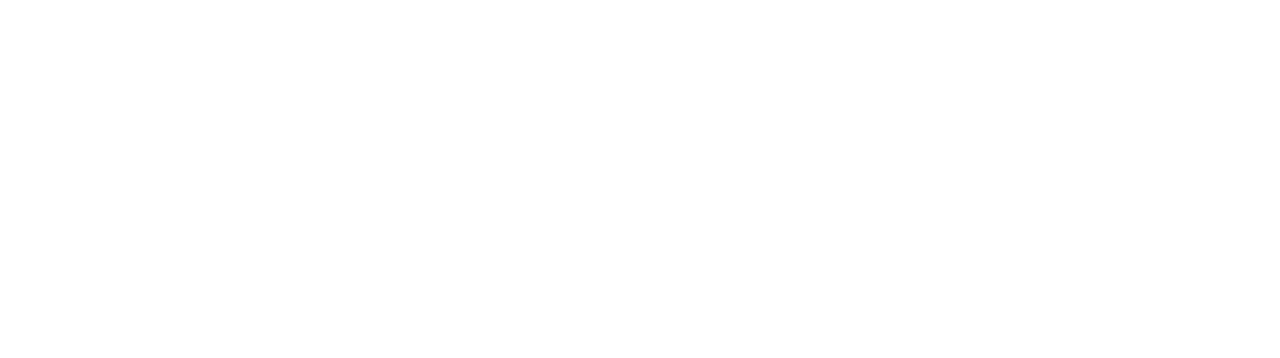
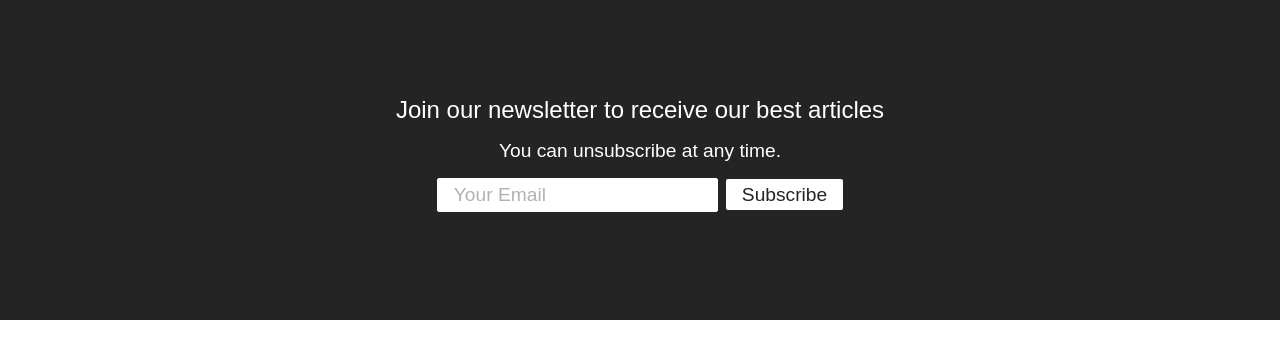
Before and after one commit to phuctranlh/footer, a React (Create React App) app: page / in a window 1280 px wide. Shown: the top 358 px of the page. Built offline with nearby package versions, Linux system fonts and the light colour scheme.

Commit message:
Add subscription session
 - Add html
- Add style

```diff
--- a/src/components/Footer.tsx
+++ b/src/components/Footer.tsx
@@ -6,7 +6,27 @@
     return (
 
         <div className={'footer-container'}>
+            <section className={'footer-subscription'}>
 
+                <p className={'footer-subscription-heading'}>
+                    Join our newsletter to receive our best articles
+                </p>
+                <p className={'footer-subscription-text'}>
+                    You can unsubscribe at any time.
+                </p>
+                <div className={'input-area'}>
+                    <form>
+                        <input
+                            className={'footer-input'}
+                            name='email'
+                            type='email'
+                            placeholder='Your Email'
+                        />
+                        <a href="sign-in" className={' btn-outline'}>Subscribe</a>
+                    </form>
+                </div>
+
+            </section>
         </div>
     );
 }
--- a/src/style/Footer.css
+++ b/src/style/Footer.css
@@ -0,0 +1,57 @@
+/*Footer*/
+.footer-container {
+    background-color: #242424;
+    padding: 4rem 0 2rem 0;
+    display: flex;
+    flex-direction: column;
+    justify-content: center;
+    align-items: center;
+}
+
+/*Subscription*/
+.footer-subscription {
+    display: flex;
+    flex-direction: column;
+    justify-content: center;
+    align-items: center;
+    text-align: center;
+
+    margin-bottom: 1rem;
+    padding: 2rem;
+    color: #fff;
+}
+
+.footer-subscription-heading {
+    margin-bottom: 1rem;
+    font-size: 1.5rem;
+}
+
+.footer-subscription-text {
+    margin-bottom: 1rem;
+    font-size: 1.2rem;
+}
+
+.footer-input {
+    padding: 0.3rem 1rem;
+    border-radius: 2px;
+    margin-right: 0.5rem;
+    outline: none;
+    border: none;
+    font-size: 1.2rem;
+    margin-bottom: 1.8rem;
+    border: 1px solid #fff;
+}
+
+.footer-input::placeholder {
+    color: #b1b1b1;
+}
+
+.btn-outline {
+    background-color: #ffffff;
+    color: #242424;
+    padding: 0.3rem 1rem;
+    text-decoration: none;
+    border-radius: 2px;
+    font-size: 1.2rem;
+    transition: all 0.3s ease-out;
+}
```
